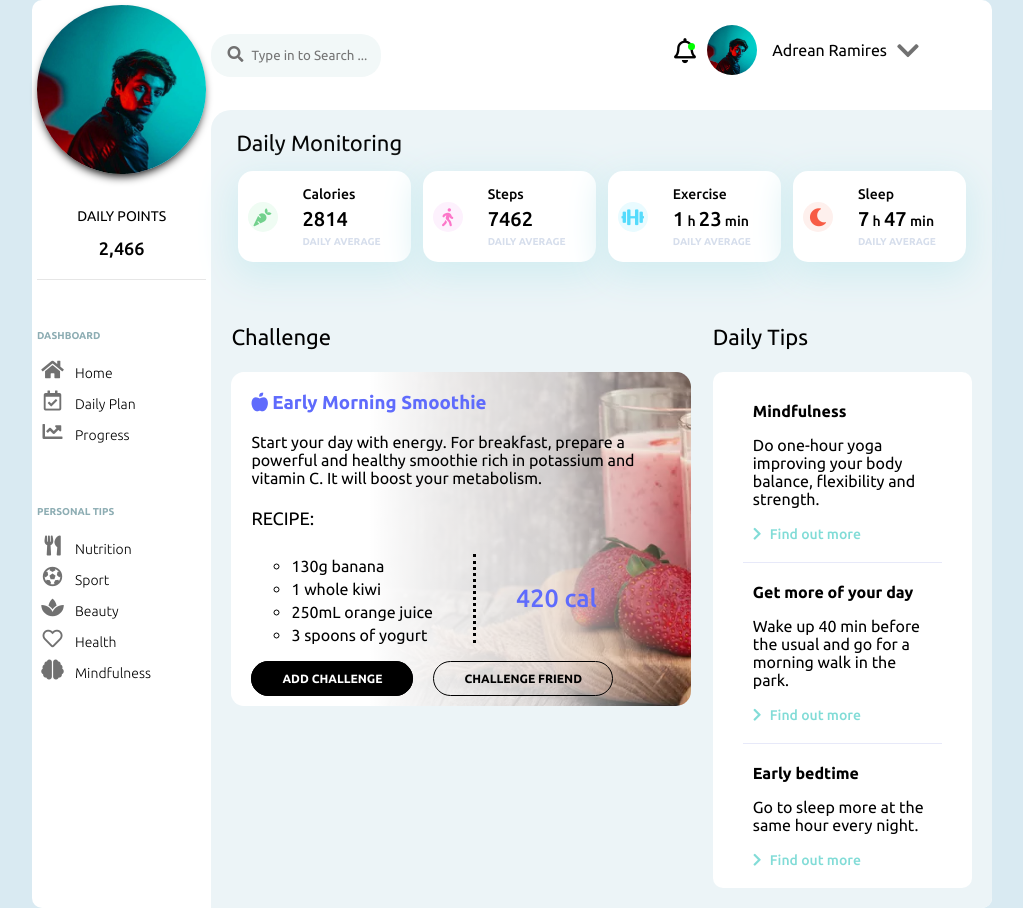
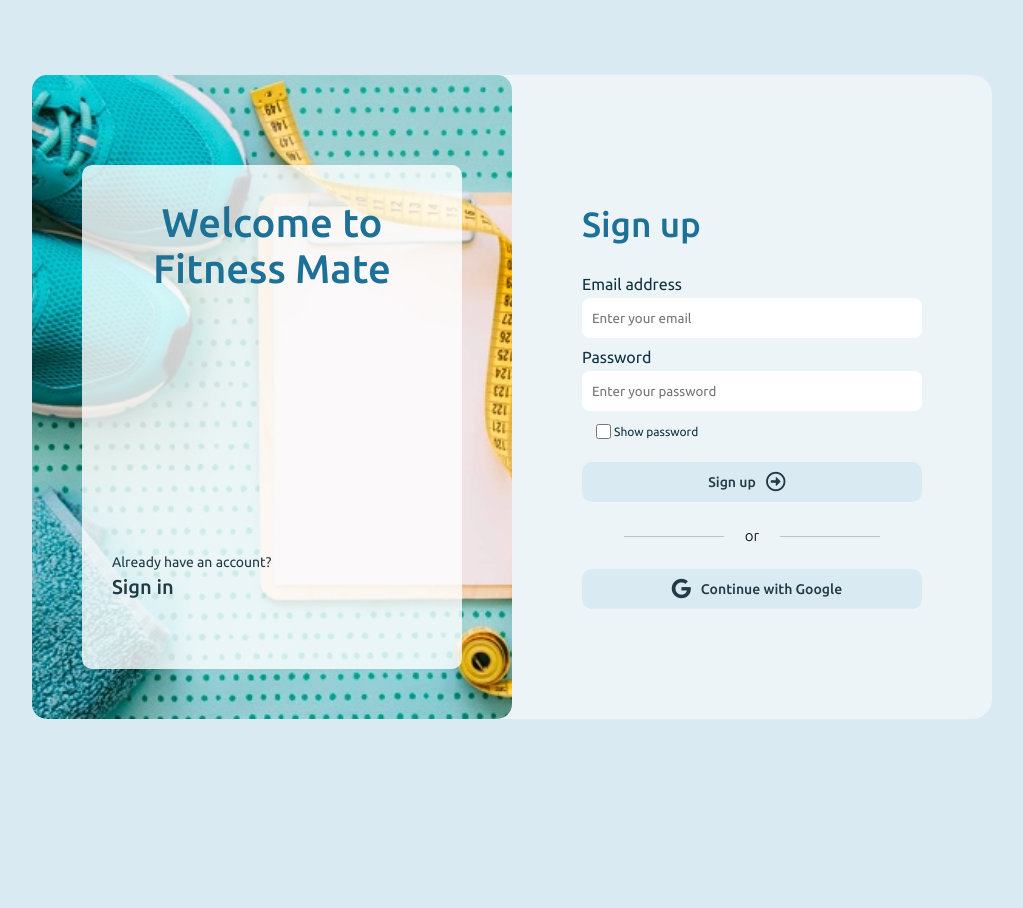
Before and after one commit to AdreanRamires/adreanramires.github.io, a React (Create React App) app: page / in a window 1280 px wide. Shown: the whole page, without its empty margins (128-1151 px from the left). After the commit the page ends 800 px from the top, so only its background shows below. Built offline with nearby package versions, Linux system fonts and the light colour scheme.

Commit message:
sign up/in

```diff
--- a/public/index.html
+++ b/public/index.html
@@ -6,6 +6,7 @@
     <title>Fitness Mate</title>
   </head>
   <body>
+    <div id="menu-root"></div>
     <div id="root"></div>
     <!--
       To begin the development, run `npm start` or `yarn start`.
--- a/src/main/Header/ProfileMenu.js
+++ b/src/main/Header/ProfileMenu.js
@@ -20,6 +20,7 @@ const ProfileMenu = () => {
       <img src={image} alt="" className={styles["profile-image"]} />
       <p className={styles.username}>Adrean Ramires</p>
       <i
+        id="nav-btn"
         className={`${menuState ? `fas fa-times` : "fas fa-chevron-down"} ${
           menuState ? styles["chevron-open"] : styles["chevron-closed"]
         }`}
--- /dev/null
+++ b/src/main/Login/Login.js
@@ -0,0 +1,69 @@
+import React, { useState, Fragment } from "react";
+import styles from "./Login.module.css";
+
+const Login = () => {
+
+  return (
+    <section className={styles["login-wrapper"]}>
+      <section className={styles["login-side-a"]}>
+        <article className={styles["side-a-inner"]}>
+          <h1 className={styles["side-a-heading"]}>
+            Welcome to <br /> Fitness Mate
+          </h1>
+
+          <div className={styles["sign-in-wrapper"]}>
+            <p className={styles.registered}>Already have an account?</p>
+            <a href="" className={styles["sign-in"]}>Sign in</a>
+          </div>
+        </article>
+      </section>
+
+      <section className={styles["login-side-b"]}>
+        <h2 className={styles["side-b-heading"]}>Sign up</h2>
+
+        <form action="" className={styles.form}>
+          <div className={styles["input-wrapper"]}>
+            <label htmlFor="email" className={styles["input-label"]}>
+              Email address
+            </label>
+            <input
+              type="email"
+              className={styles.input}
+              id="email"
+              placeholder="Enter your email"
+            />
+          </div>
+
+          <div className={styles["input-wrapper"]}>
+            <label htmlFor="password" className={styles["input-label"]}>
+              Password
+            </label>
+            <input
+              type="password"
+              className={styles.input}
+              id="password"
+              placeholder="Enter your password"
+            />
+          </div>
+
+          <div className={styles["input-wrapper-checkbox"]}>
+            <input type="checkbox" className={styles.checkbox} id="checkbox" />
+            <label htmlFor="checkbox">Show password</label>
+          </div>
+
+          <button type="submit" className={styles["btn"]}>
+            Sign up
+            <i className={`far fa-arrow-alt-circle-right ${styles.icon}`}></i>
+          </button>
+        </form>
+
+        <span className={styles.or}>or</span>
+        <button className={styles["btn"]}>
+          <i class={`fab fa-google ${styles.icon}`}></i>Continue with Google
+        </button>
+      </section>
+    </section>
+  );
+};
+
+export default Login;
--- /dev/null
+++ b/src/main/Login/Login.module.css
@@ -0,0 +1,268 @@
+.login-wrapper {
+  display: flex;
+  align-items: center;
+  background: #ecf4f7;
+  width: 960px;
+  margin: 75px auto;
+  border-radius: 20px;
+}
+
+.login-side-a {
+  background-image: url("../../assets/images/login-page-image.webp");
+  background-repeat: no-repeat;
+  background-size: cover;
+  height: 100%;
+  width: 50%;
+  border-radius: 15px;
+  padding: 90px 50px 50px 50px;
+}
+
+.side-a-inner {
+  display: flex;
+  flex-direction: column;
+  height: 100%;
+  border-radius: 10px;
+  background: rgba(255, 255, 255, 0.8);
+  padding: 0px 35px;
+}
+
+.side-a-heading {
+  text-align: center;
+  font-size: 40px;
+  font-weight: 500;
+  color: #1d7197;
+  margin-top: 35px;
+}
+
+.sign-in-wrapper {
+  display: flex;
+  flex-direction: column;
+  margin-top: 60%;
+}
+
+.registered {
+  font-size: 14px;
+  font-weight: 400;
+  color: #213a46;
+  margin: 5px 0;
+}
+
+.sign-in {
+  font-size: 20px;
+  font-weight: 500;
+  color: #213a46;
+}
+
+.sign-in:hover {
+  color: #1d7197;
+}
+
+.login-side-b {
+  display: flex;
+  flex-direction: column;
+  height: 100%;
+  padding: 100px 70px;
+  width: 50%;
+}
+
+.side-b-heading {
+  font-size: 35px;
+  font-weight: 500;
+  margin-bottom: 20px;
+  color: #1d7197;
+}
+
+.form {
+  display: flex;
+  flex-direction: column;
+  color: #0e3242;
+}
+
+.input-wrapper {
+  display: flex;
+  flex-direction: column;
+  font-size: 16px;
+  font-weight: 400;
+  margin-top: 10px;
+}
+
+.input-label {
+  margin-bottom: 5px;
+}
+
+.input {
+  height: 40px;
+  border: none;
+  outline: none;
+  padding: 10px;
+  border-radius: 8px;
+  width: 100%;
+}
+
+.input-wrapper-checkbox {
+  display: flex;
+  align-items: center;
+  width: 100%;
+  margin: 10px;
+  font-size: 12px;
+  font-weight: 400;
+}
+
+.checkbox {
+  width: 15px;
+  height: 15px;
+}
+
+.btn {
+  display: flex;
+  justify-content: center;
+  align-items: center;
+  width: 100%;
+  margin: 10px auto;
+  color: #213a46;
+  background: #d9eaf2;
+  border-radius: 10px;
+  padding: 10px 50px;
+  border: none;
+  font-size: 14px;
+  font-weight: 500;
+}
+
+.btn:hover {
+  background: #8fd9fc;
+  color: white;
+}
+
+.icon {
+  display: flex;
+  justify-content: center;
+  align-items: center;
+  font-size: 20px;
+  margin: 0 10px;
+}
+
+.or {
+  position: relative;
+  font-size: 15px;
+  font-weight: 200;
+  margin: 15px auto;
+}
+
+.or:before,
+.or:after {
+  content: "";
+  position: absolute;
+  width: 100px;
+  height: 1px;
+  right: 35px;
+  top: 50%;
+  background: rgba(0, 0, 0, 0.2);
+}
+
+.or:after {
+  left: 35px;
+}
+
+@media screen and (max-width: 1330px) {
+  .login-wrapper {
+    max-width: 100%;
+  }
+
+  .login-side-a {
+    background-size: cover;
+    background-position-x: 25%;
+  }
+
+  .side-a-inner {
+    padding: 0;
+  }
+
+  .sign-in-wrapper {
+    margin: 50% 0 0 30px;
+  }
+
+  .btn {
+    padding: 10px 0;
+  }
+}
+
+@media screen and (max-width: 970px) {
+  .login-side-a {
+    padding: 60px 30px 40px 30px;
+  }
+
+  .sign-in-wrapper {
+    margin: 85% 0 0 30px;
+  }
+
+  .login-side-b {
+    padding: 100px 30px;
+  }
+}
+
+@media screen and (max-width: 740px) {
+  .login-side-a {
+    padding: 40px 15px 25px 15px;
+  }
+
+  .side-a-heading {
+    font-size: 34px;
+    margin-top: 20%;
+  }
+
+  .sign-in-wrapper {
+    text-align: center;
+    margin: 85% 0 0 0;
+  }
+
+  .sign-in {
+    text-align: center;
+  }
+
+  .login-side-b {
+    padding: 130px 10px;
+  }
+
+  .side-b-heading {
+    font-size: 25px;
+    margin-bottom: 5px;
+    text-align: center;
+  }
+
+  .input-label {
+    font-size: 14px;
+  }
+
+  .or:before,
+  .or:after {
+    width: 60px;
+  }
+}
+
+@media screen and (max-width: 481px) {
+    .login-wrapper {
+        flex-direction: column;
+    }
+
+    .login-side-a {
+        width: 100%;
+    }
+
+    .sign-in-wrapper {
+        margin: 0;
+    }
+
+    .side-a-heading {
+        margin-top: 5%;
+    }
+
+    .sign-in-wrapper {
+        margin-bottom: 5%;
+    }
+
+    .login-side-b {
+        width: 100%;
+        padding: 10px 20px;
+    }
+
+}
--- a/src/main/MainWrapper.js
+++ b/src/main/MainWrapper.js
@@ -2,14 +2,14 @@ import React, { useState } from "react";
 import styles from "./MainWrapper.module.css";
 import Aside from "./Aside/Aside";
 import InnerWrapper from "./InnerWrapper";
-import NavMenu from "./Mobile/NavMenu";
+import Login from "./Login/Login";
 
 const MainWrapper = () => {
-
   return (
     <section className={styles["main-wrapper"]}>
-      <Aside />
-      <InnerWrapper />
+      {/* <Aside />
+      <InnerWrapper /> */}
+      <Login />
     </section>
   );
 };
--- a/src/main/MainWrapper.module.css
+++ b/src/main/MainWrapper.module.css
@@ -3,7 +3,7 @@
   position: relative;
   justify-content: space-between;
   max-width: 1300px;
-  background: #ffffff;
+  background: #d9eaf2;
   margin: auto;
   border-radius: 10px;
   overflow: visible;
```
Also changed, not shown: src/assets/images/login-page-image.webp (added).
